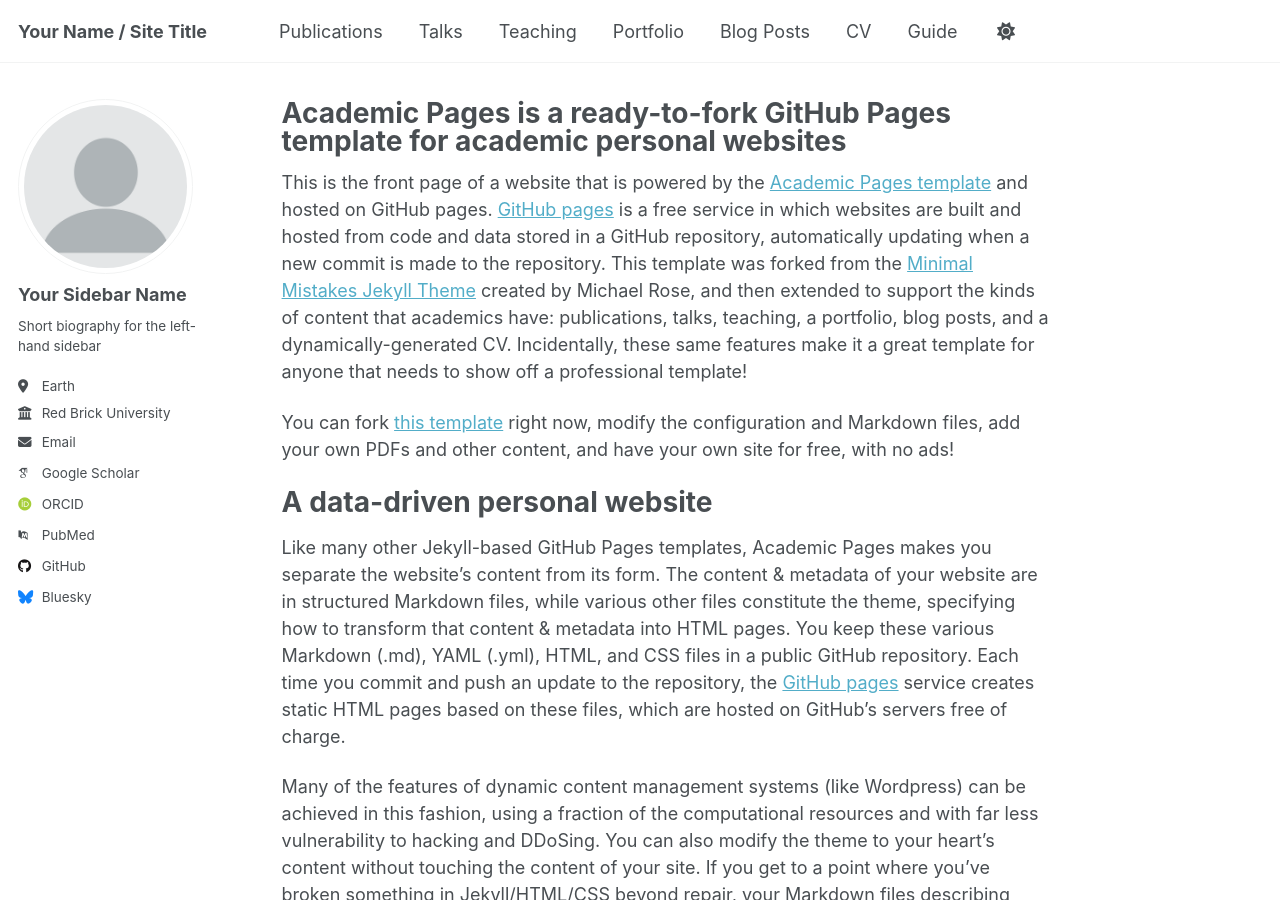
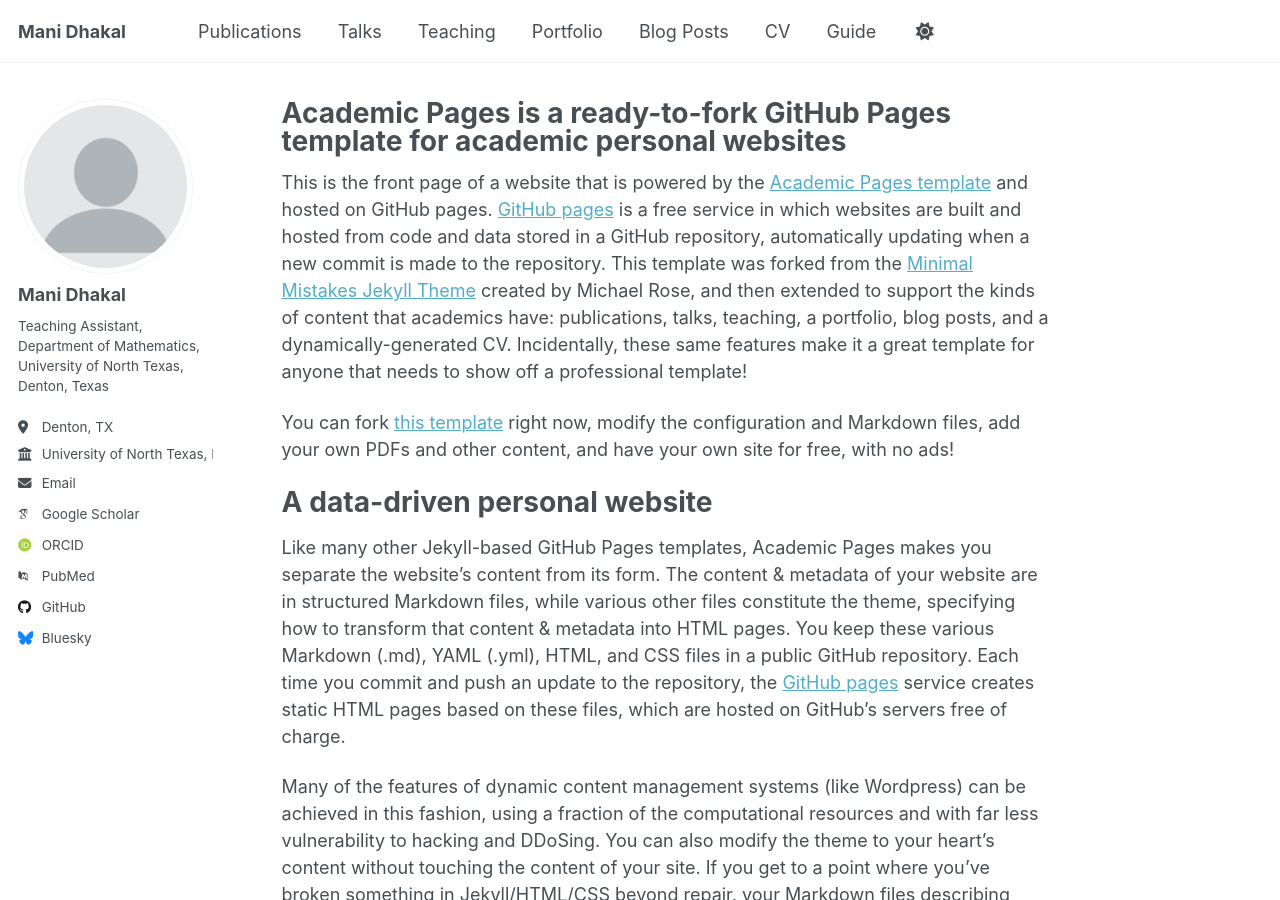
Before and after one commit to ManiDhakal/ManiDhakal.github.io, a Jekyll site: the page built from _pages/about.md, in a window 1280 px wide and 900 px high. Built offline with Jekyll 4.4.1, drawn with Linux system fonts in a browser that asks for light colours; some web fonts are replaced; a script that is not in the unit is left out.

Commit message:
Update _config.yml

```diff
--- a/_config.yml
+++ b/_config.yml
@@ -9,11 +9,11 @@
 # Basic Site Settings
 locale                   : "en-US"
 site_theme               : "default" # Currently available options are "default", "air"
-title                    : "Your Name / Site Title"
+title                    : "Mani Dhakal"
 title_separator          : "-"
 name                     : &name "Your Name"
-description              : &description "Your Name's academic portfolio"   # Update this with a general description of your site, this is the default if not overridden by a page
-url                      : https://academicpages.github.io # The base hostname & protocol for your site e.g. "https://[your GitHub username].github.io",
+description              : Teaching Assistant at Department of Mathematics, University of North Texas, Denton TX   # Update this with a general description of your site, this is the default if not overridden by a page
+url                      : https://ManiDhakal.github.io # The base hostname & protocol for your site e.g. "https://[your GitHub username].github.io",
                                                            # or if you already have some other page hosted on Github then use "https://[your GitHub username].github.io/[Your Repo Name]"
 baseurl                  : "" # the subpath of your site, e.g. "/blog"
 repository               : "academicpages/academicpages.github.io"
@@ -24,13 +24,13 @@ repository               : "academicpages/academicpages.github.io"
 author:
   # Biographic information
   avatar           : "profile.png"
-  name             : "Your Sidebar Name"
+  name             : "Mani Dhakal"
   pronouns         : # example: "she/her"
-  bio              : "Short biography for the left-hand sidebar"
-  location         : "Earth"
-  employer         : "Red Brick University"
+  bio              : "Teaching Assistant, Department of Mathematics, University of North Texas, Denton, Texas"
+  location         : "Denton, TX"
+  employer         : "University of North Texas, Denton, TX"
   uri              : # URL
-  email            : "none@example.org"
+  email            : "ManiDhakal@my.unt.edu"
 
   # Academic websites
   academia         : # URL
@@ -38,7 +38,7 @@ author:
   googlescholar    : "https://scholar.google.com/citations?user=PS_CX0AAAAAJ"
   inspire-hep      : # URL
   impactstory      : # URL
-  orcid            : "http://orcid.org/yourorcidurl"
+  orcid            : "https://orcid.org/0000-0003-2711-6321"
   semantic         : # URL
   pubmed           : "https://www.ncbi.nlm.nih.gov/pubmed/?term=john+snow"
   researchgate     : # URL
@@ -48,7 +48,7 @@ author:
   bitbucket        : # Username - Update with your username on the site
   codepen          : # Username
   dribbble         : # Username
-  github           : "academicpages"
+  github           : "ManiDhakal"
   kaggle           : # Username
   stackoverflow    : # User number or user number and name (i.e., use "1" or "1/jeff-atwood")
 
```
